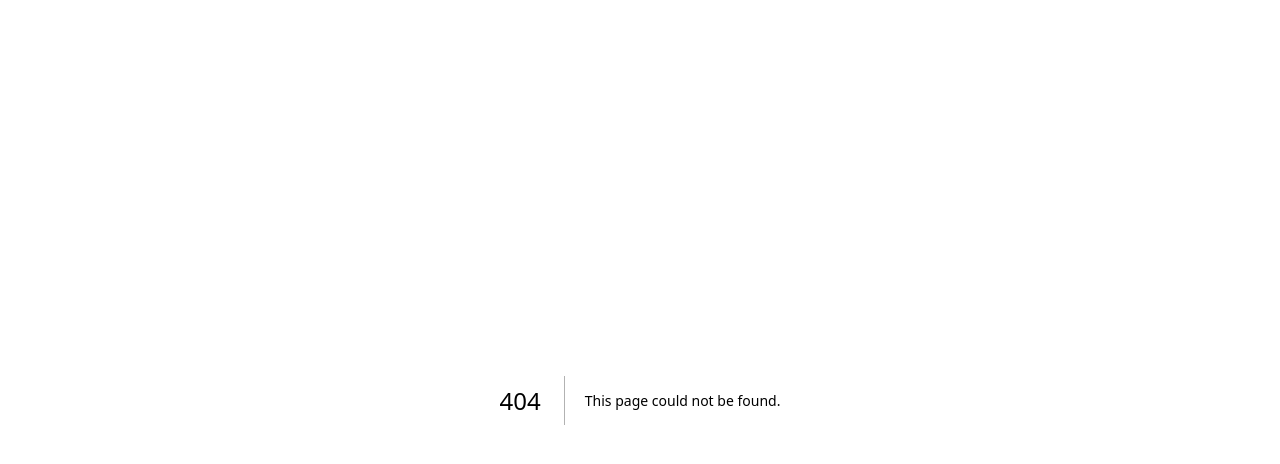
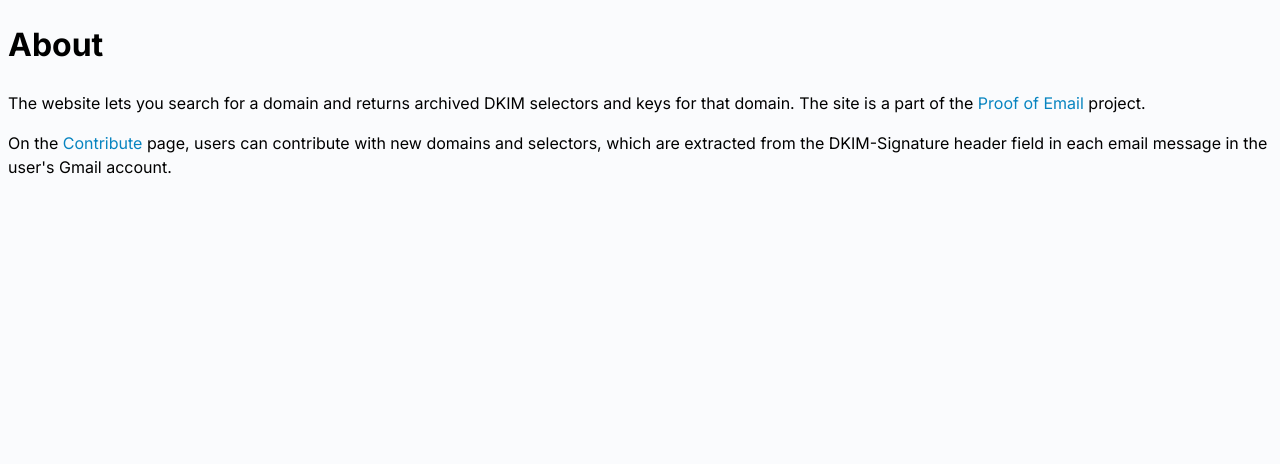
Before and after one commit to zkemail/archive.prove.email, a Next.js app in the folder dkim-lookup-app/: page /about in a window 1280 px wide. Before the commit this address had no page. Shown: the top 464 px of the page. Built offline with nearby package versions, Linux system fonts and the light colour scheme.

Commit message:
added About page

```diff
--- /dev/null
+++ b/dkim-lookup-app/src/app/about/page.tsx
@@ -0,0 +1,16 @@
+export default function Page() {
+
+	return (
+		<div>
+			<h1>About</h1>
+			<p>
+				The website lets you search for a domain and returns archived DKIM selectors and keys for that domain.
+				The site is a part of the <a href="https://prove.email/">Proof of Email</a> project.
+			</p>
+			<p>
+				On the <a href="upload">Contribute</a> page, users can contribute with new domains and selectors,
+				which are extracted from the DKIM-Signature header field in each email message in the user's Gmail account.
+			</p>
+		</div >
+	)
+}
--- a/dkim-lookup-app/src/app/page.tsx
+++ b/dkim-lookup-app/src/app/page.tsx
@@ -75,6 +75,7 @@ export default async function Home({ searchParams }: {
 
 			<div style={{ textAlign: 'center', marginTop: '5rem', fontSize: '0.8rem' }}>
 				<hr style={{ width: '50%', margin: '1rem auto', borderTop: '1px solid black' }} />
+				<div><a href="about">About</a> this site</div>
 				<div>Visit the project on <a href="https://github.com/foolo/dkim-lookup">GitHub</a></div>
 				<div>Visit <a href="https://prove.email/">Proof of Email</a></div>
 				<div><a href="upload">Contribute</a> to the registry</div>
--- a/dkim-lookup-app/src/app/upload/page.tsx
+++ b/dkim-lookup-app/src/app/upload/page.tsx
@@ -21,6 +21,7 @@ export default function Page() {
 
 	return (
 		<div>
+			<h1>Contribute</h1>
 			{(status == "authenticated") &&
 				<div>
 					{session?.user?.email && <div>Signed in as {session?.user?.email}</div>}
```
